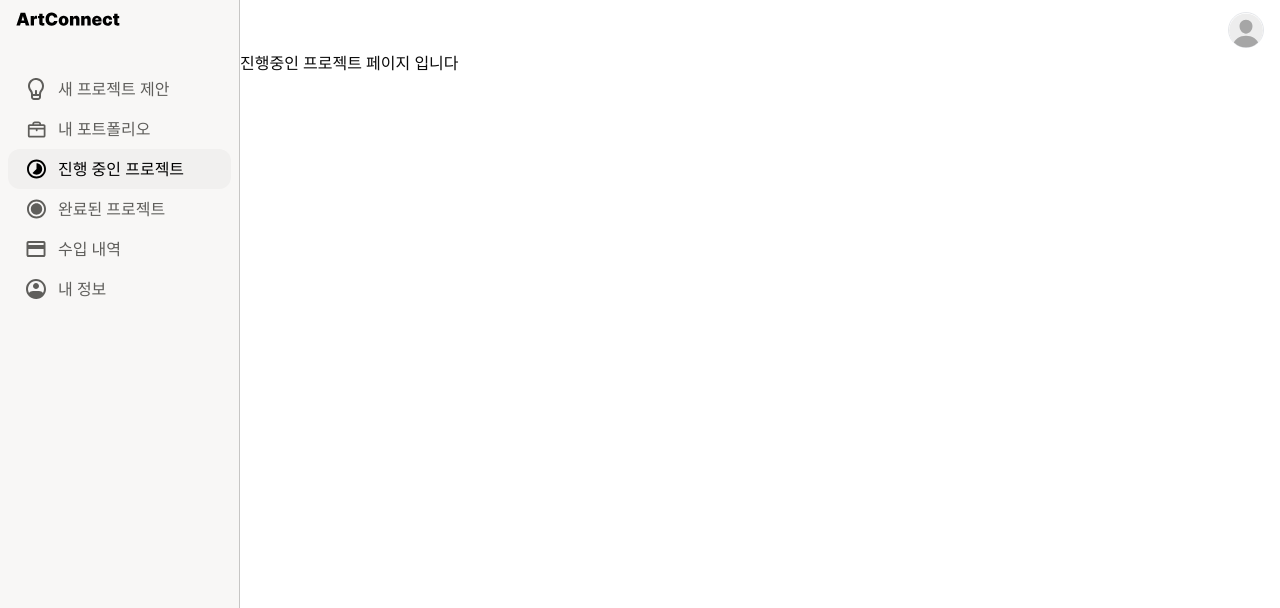
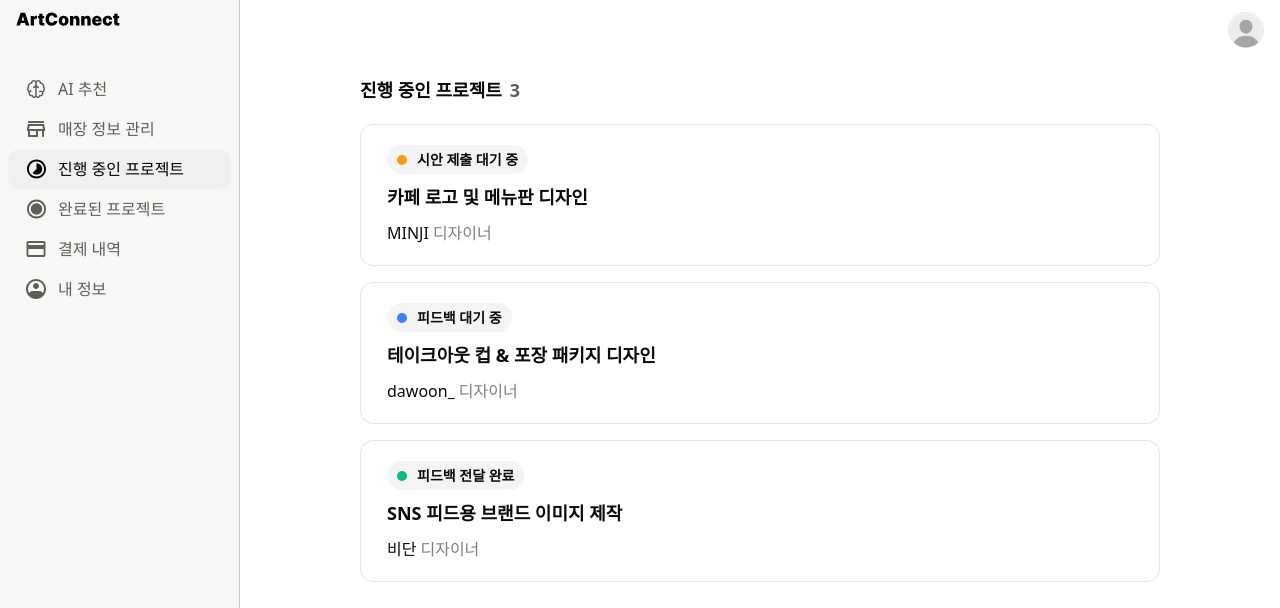
Before and after one commit to ThonliveThondie/art-connect-frontend, a React (Vite) app: page /projects/ongoing in a window 1280 px wide. Shown: the top 608 px of the page. Built offline with nearby package versions, Linux system fonts and the light colour scheme; a web font is replaced by a local one.

Commit message:
feat: 진행중인 프로젝트 페이지 UI

```diff
--- a/src/App.jsx
+++ b/src/App.jsx
@@ -12,20 +12,20 @@ import ProfileBusiness from './features/profile/ProfileBusiness.jsx';
 import RevenueHistory from './features/revenue/RevenueHistory.jsx';
 import ProfileArtist from './features/profile/ProfileArtist.jsx';
 import Portfolio from './features/portfolio/list/Portfolio.jsx';
-import OngoingProjects from './features/project/OngoingProjects.jsx';
-import CompletedProjects from './features/project/CompletedProjects.jsx';
+import OngoingProjects from './features/project/list/ongoing/OngoingProjects';
+import CompletedProjects from './features/project/list/completed/CompletedProjects.jsx';
 import PortfolioAdd from './features/portfolio/add/PortfolioAdd.jsx';
 import Login from './Login.jsx';
 import Signup from './Signup.jsx';
 
 const App = () => {
-  const userType = 'artist'; // artist로 변경하면 아티스트 홈으로 리다이렉트
+  const userType = 'business'; // artist로 변경하면 아티스트 홈으로 리다이렉트
 
   return (
     <BrowserRouter>
       <Routes>
         <Route element={<Layout userType={userType} />}>
-          {userType === "business" ? (
+          {userType === 'business' ? (
             <Route index element={<Navigate to="/dashboard/ai" replace />} />
           ) : (
             <Route index element={<Navigate to="/new-project" replace />} />
@@ -52,12 +52,7 @@ const App = () => {
           <Route path="/projects/ongoing" element={<OngoingProjects />} />
 
           {/* 404 */}
-          <Route
-            path="*"
-            element={
-              <div className="p-6 text-xl">페이지를 찾을 수 없습니다</div>
-            }
-          />
+          <Route path="*" element={<div className="p-6 text-xl">페이지를 찾을 수 없습니다</div>} />
         </Route>
         <Route path="/login" element={<Login />} />
         <Route path="/signup" element={<Signup />} />
--- /dev/null
+++ b/src/components/common/badge/StatusBadge.jsx
@@ -0,0 +1,25 @@
+import React from 'react';
+
+export default function StatusBadge({status = 'pending', className = ''}) {
+  const STATUS = {
+    pending: {dot: 'bg-[#F59E0B]', text: '시안 제출 대기 중'},
+    reviewing: {dot: 'bg-[#3B82F6]', text: '피드백 대기 중'},
+    done: {dot: 'bg-[#10B981]', text: '피드백 전달 완료'},
+  };
+
+  const current = STATUS[status] ?? STATUS.pending;
+
+  return (
+    <span
+      className={[
+        'inline-flex items-center rounded-full bg-[#F1F0EF]/70',
+        'px-[10px] py-[4px] gap-[10px] font-[600] text-[14px]',
+        className,
+      ].join(' ')}
+      role="status"
+    >
+      <span className={['inline-block rounded-full w-[10px] h-[10px]', current.dot].join(' ')} />
+      <span>{current.text}</span>
+    </span>
+  );
+}
--- a/src/features/project/OngoingProjects.jsx
+++ /dev/null
@@ -1,3 +0,0 @@
-export default function ProjectsList() {
-  return <div>진행중인 프로젝트 페이지 입니다</div>;
-}
--- /dev/null
+++ b/src/features/project/list/ongoing/ListCard.jsx
@@ -0,0 +1,17 @@
+// features/project/ListCard.jsx
+import React from 'react';
+
+export default function ListCard({title, designerName, renderStatus}) {
+  return (
+    <>
+      <div className="flex flex-col gap-[10px] w-full px-[26px] py-[20px] rounded-[13px] border border-black/10">
+        <div>{renderStatus ? renderStatus() : null}</div>
+        <h4 className="text-[18px] font-[600]">{title}</h4>
+        <div className="flex gap-1">
+          <p>{designerName}</p>
+          <span className="text-black/50">디자이너</span>
+        </div>
+      </div>
+    </>
+  );
+}
--- /dev/null
+++ b/src/features/project/list/ongoing/OngoingProjects.jsx
@@ -0,0 +1,40 @@
+import React, {useState} from 'react';
+import ListCard from './ListCard';
+import StatusBadge from '@/components/common/badge/StatusBadge'; // 경로 확인: /badge/ 제거
+
+const initialProjects = [
+  {id: 1, title: '카페 로고 및 메뉴판 디자인', status: 'pending', designerId: 'u-101', designerName: 'MINJI'},
+  {
+    id: 2,
+    title: '테이크아웃 컵 & 포장 패키지 디자인',
+    status: 'reviewing',
+    designerId: 'u-102',
+    designerName: 'dawoon_',
+  },
+  {id: 3, title: 'SNS 피드용 브랜드 이미지 제작', status: 'done', designerId: 'u-103', designerName: '비단'},
+];
+
+export default function OngoingProjects() {
+  const [projects] = useState(initialProjects);
+
+  return (
+    <div className="px-[120px] py-[26px] min-w-[1000px]">
+      <div className="flex gap-[8px]">
+        <h3 className="text-[18px] font-[800]">진행 중인 프로젝트</h3>
+        <span className="font-[800] text-[18px] text-[#5F5E5B]">{projects.length}</span>
+      </div>
+
+      <div className="py-[20px] space-y-4">
+        {projects.map((project) => (
+          <ListCard
+            key={project.id}
+            title={project.title}
+            designerName={project.designerName}
+            status={project.status}
+            renderStatus={() => <StatusBadge status={project.status} />}
+          />
+        ))}
+      </div>
+    </div>
+  );
+}
```
